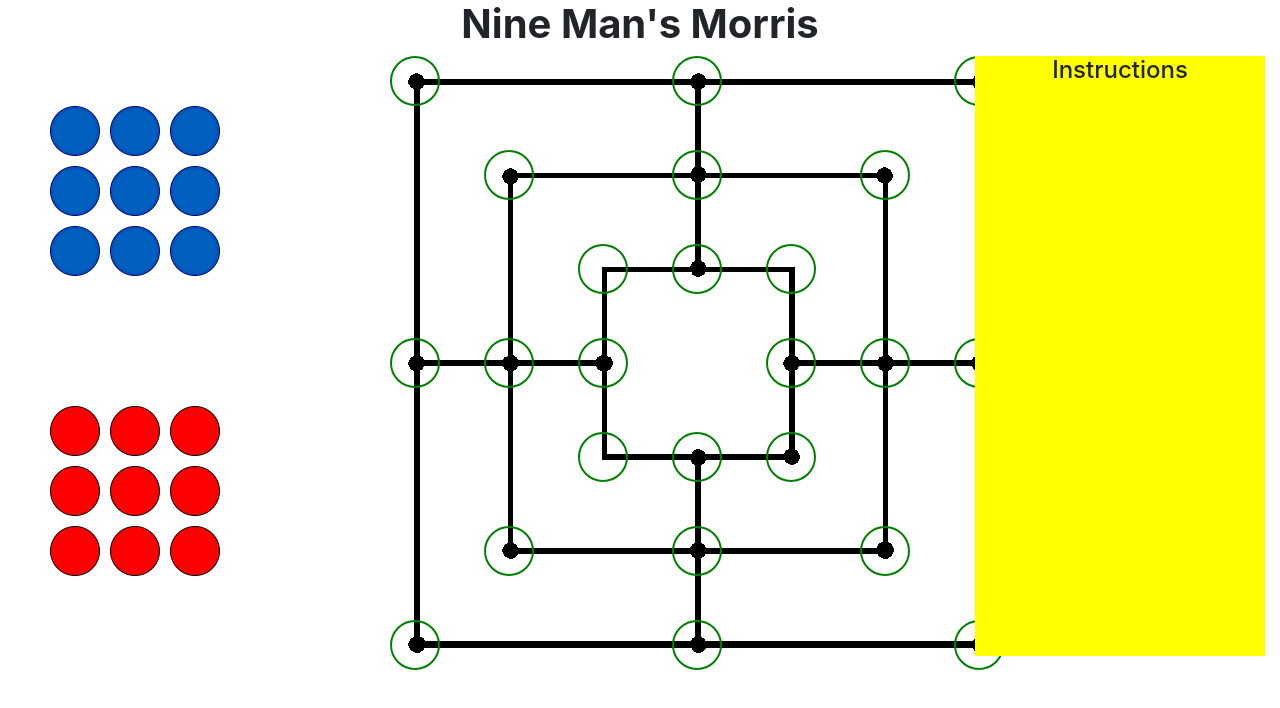
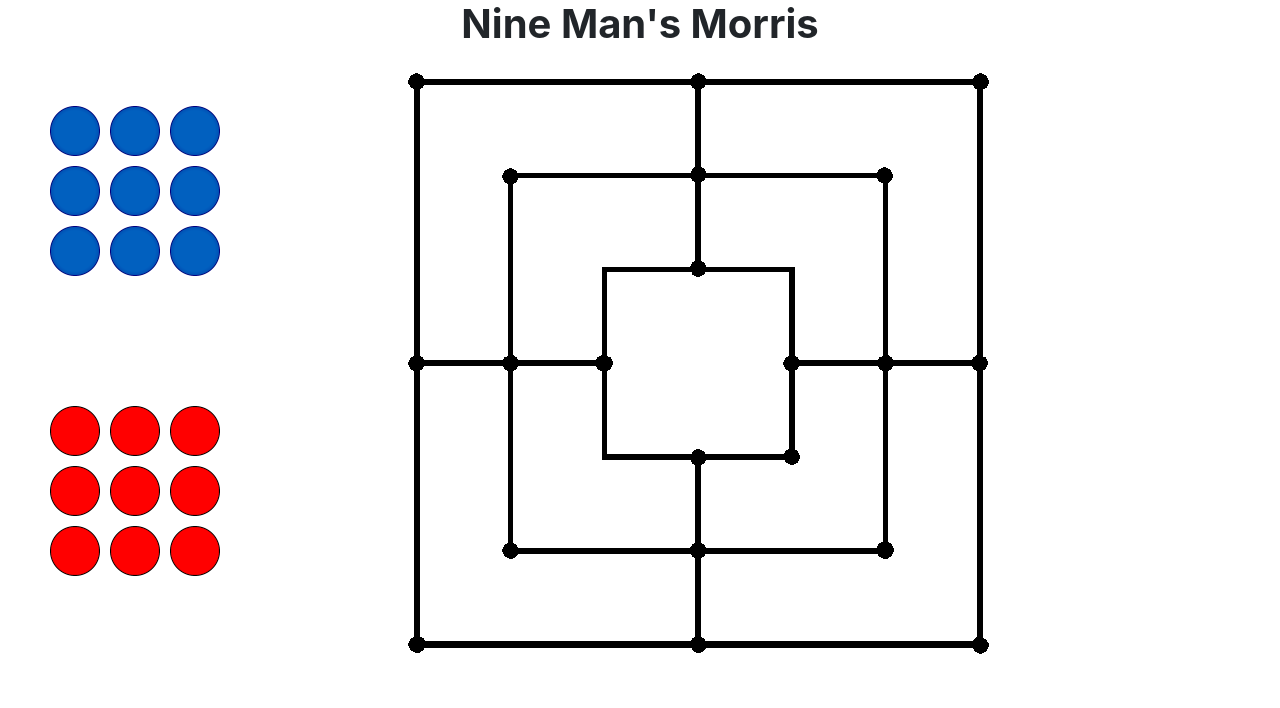
Before and after one commit to dagistan-tuncbilek/Nine-Mans-Morris-Angular, an Angular app: page / in a window 1280 px wide. Shown: the top 708 px of the page. Built offline with nearby package versions, Linux system fonts and the light colour scheme.

Commit message:
Appendchild is ok. But a bug when the game negins.

```diff
--- a/src/app/main/main.component.html
+++ b/src/app/main/main.component.html
@@ -15,21 +15,19 @@
       ></div>
     </div>
     <div id= "reserve" *ngFor="let stone of reserves; let i = index">
-      <div *ngIf="i < 9">
+      <div id={{stone}} class="blueStonesCSS stone{{stone}}" *ngIf="i < 9">
         <img
-          id={{stone}}
+          id=blue{{stone}}
           src="../assets/images/blue.png"
-          class="blueStonesCSS stone{{stone}}"
           draggable="true"
           (click)="onClick($event, i+23)"
           (dragstart)="drag($event)"
         />
       </div>
-      <div *ngIf="i > 8">
+      <div id={{stone}} class="redStonesCSS stone{{stone}}"  *ngIf="i > 8">
         <img
-          id={{stone}}
+          id=red{{stone}}
           src="../assets/images/red.png"
-          class="redStonesCSS stone{{stone}}"
           draggable="true"
           (click)="onClick($event, i+23)"
           (dragstart)="drag($event)"
@@ -37,7 +35,7 @@
       </div>
     </div>
   </div>
-  <div class="col-3">
+  <!-- <div class="col-3">
     <app-instructions></app-instructions>
-  </div>
+  </div> -->
 </div>
--- a/src/app/main/main.component.ts
+++ b/src/app/main/main.component.ts
@@ -23,6 +23,7 @@ export class MainComponent implements OnInit {
   totalRedStones: number = 9;
   animX:number = 0;
   animY:number = 0;
+  isDragComleted: boolean = true;
 
   constructor(private gameElementService: GameElementsService) { }
 
@@ -32,14 +33,14 @@ export class MainComponent implements OnInit {
     for (let i=0 ; i<42 ; i++){
       if (i<24){
         this.stones.push({
-          cssStyle : 'position: absolute; height: 50px; width: 50px; border-radius: 50%; border: 2px solid green;'
+          cssStyle : 'position: absolute; height: 50px; width: 50px; border-radius: 50%;'
         });
       } else this.reserves.push(i)
     }
   }
 
   allowDrop(ev) {
-		this.droppedTitle = parseInt(ev.target.id);
+    this.droppedTitle = parseInt(ev.target.id);
 		let controlNumber = this.draggedTitle > 24 ? 24 : this.draggedTitle;
 		if (this.whoIsNext === Colour.BLUE && this.totalBlueStones === 3 || this.whoIsNext === Colour.RED && this.totalRedStones === 3) {
 			controlNumber = 24;
@@ -50,23 +51,18 @@ export class MainComponent implements OnInit {
   }
 
 	drag(ev) {
-		this.stoneNumber = parseInt(ev.target.id);
-		if (ev.target.parentNode.parentNode.id === "reserve") {
-			this.draggedTitle = this.stoneNumber;
-		} else {
-			this.draggedTitle = parseInt(ev.target.parentNode.parentNode.id);
-		}
-
+		this.stoneNumber = parseInt(ev.target.id)[0];
+		this.draggedTitle = parseInt(ev.target.parentNode.id);
 		if (this.whoIsNext === Colour.BLUE && this.stoneNumber > 32 || this.whoIsNext === Colour.RED && this.stoneNumber < 33) {
 			ev.preventDefault();
 		}
-		ev.dataTransfer.setData("text", ev.target.id);
+    ev.dataTransfer.setData("text", ev.target.id);
   }
 
 	drop(ev) {
 		ev.preventDefault();
-		const data = ev.dataTransfer.getData("text");
-		const stone = document.getElementById(data);
+    const data = ev.dataTransfer.getData("text");
+    const stone = document.getElementById(data);
 		if (this.draggedTitle > 23) {
 			stone.classList.remove("blueStonesCSS");
 			stone.classList.remove("redStonesCSS");
@@ -119,23 +115,20 @@ export class MainComponent implements OnInit {
 
   calculatePositions() {
     let redMoveArray = this.gameElementService.calculateNewMove(this.tileColours, this.whoIsNext);
-    for (let i=33 ; i<42 ; i++){
-      if (this.tileColours.get(i)===Colour.RED){
-        redMoveArray[0] = i;
-        break;
-      }
-    }
-    const start = document.getElementById(redMoveArray[0].toString());
+    const start = document.getElementById(redMoveArray[0].toString()).firstElementChild;
     const target = document.getElementById(redMoveArray[1].toString());
     const transX = target.getBoundingClientRect().left - start.getBoundingClientRect().left;
     const transY = target.getBoundingClientRect().top - start.getBoundingClientRect().top;
-    console.log(transX, transY);
+    console.log(redMoveArray);
 		anime({
       targets: start,
-			translateX: target.getBoundingClientRect().left - start.getBoundingClientRect().left,
-      translateY: target.getBoundingClientRect().top - start.getBoundingClientRect().top,
+			translateX: transX,
+      translateY: transY,
 			duration: 1000,
 			easing: 'linear'
+    }, ()=> {
+      start.removeAttribute('style');
+      target.appendChild(start);
     });
     this.whoIsNext = this.whoIsNext === Colour.BLUE ? Colour.RED : Colour.BLUE;
     this.tileColours.set(redMoveArray[0], Colour.WHITE);
```
